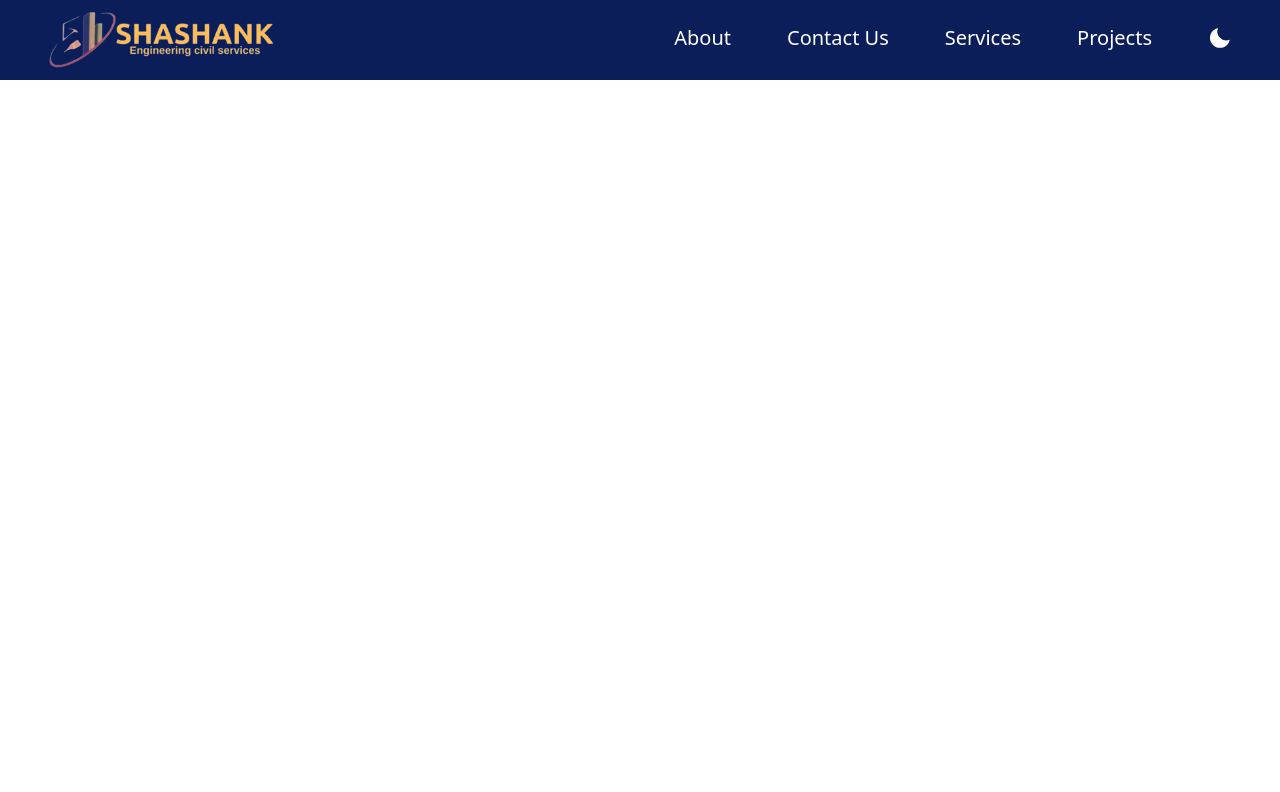
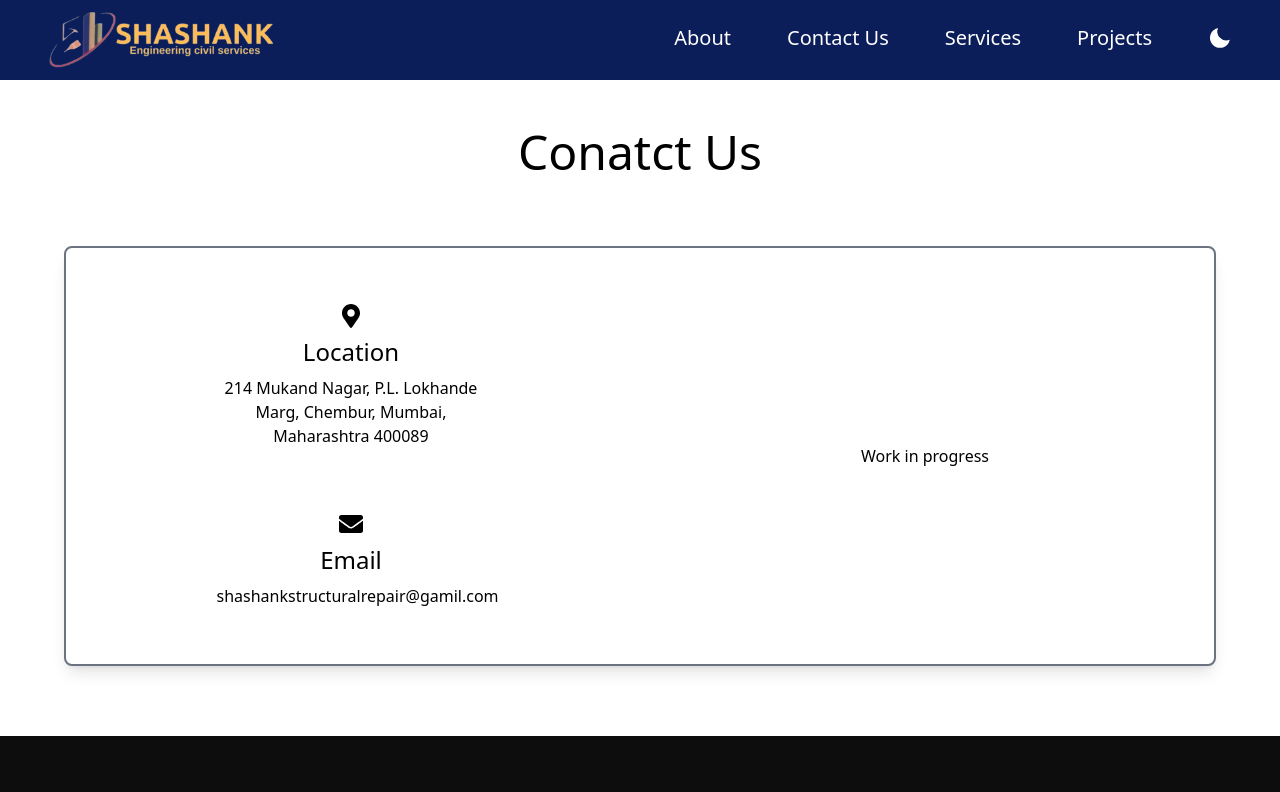
Before and after one commit to shail-27-singh-28/Shashank-Engineering-civil-services-webapp, a React (Vite) app in the folder frontend/: page /contact in a window 1280 px wide. Shown: the top 792 px of the page. Built offline with nearby package versions, Linux system fonts and the light colour scheme.

Commit message:
new page add

```diff
--- a/frontend/src/App.jsx
+++ b/frontend/src/App.jsx
@@ -10,6 +10,9 @@ import "aos/dist/aos.css";
 import Blog from "./components/Blogs/Blog.jsx";
 import Project from "./components/Project/ProjectComp.jsx";
 import Services from "./components/Services/Services.jsx";
+import About from "./components/About/About.jsx";
+import Footer from "./components/Footer/Footer.jsx";
+import Contact from "./components/Contact/ContactUs.jsx";
 
 const App = () => {
   React.useEffect(() => {
@@ -30,7 +33,11 @@ const App = () => {
           <Route path="/project" element={<Project />} />
           <Route path="/services" element={<Services />} />
           <Route path="/blog" element={<Blog />} />
+          <Route path="/about" element={<About />} />
+          <Route path="/contact" element={<Contact />} />
         </Routes>
+
+        <Footer />
       </Router>
     </div>
   );
--- /dev/null
+++ b/frontend/src/components/About/About.jsx
@@ -0,0 +1,43 @@
+import React from "react";
+import aboutUsImage from "../../assets/images/aboutImage.png";
+
+const About = () => {
+  return (
+    <>
+      <section className="flex justify-center items-center dark:bg-gray-900 bg-white h-screen py-10">
+        <div className="border-2 border-blue-500 flex flex-col md:flex-row bg-white rounded-lg shadow-lg max-w-6xl w-full overflow-hidden">
+          <div className="flex-1 p-4 dark:text-white dark:bg-gray-500">
+            <h1 className="text-center text-5xl mb-5">About Us</h1>
+            <p className="text-center text-lg leading-relaxed mb-5">
+              Shashank Enginee Civil Services is a leading turnkey provider in
+              structural strengthening repairs and retrofitting of all types of
+              civil engineering structures. Our key services include:
+            </p>
+
+            <ul className="list-none pl-5">
+              <li className="relative ml-5 mb-2 before:content-['💠'] before:left-0 before:text-yellow-500 before:text-lg">
+                Structural Repair & strengthening.
+              </li>
+              <li className="relative ml-5 mb-2 before:content-['💠'] before:left-0 before:text-yellow-500 before:text-lg">
+              Corrosion study & Cathodic protection.
+              </li>
+              <li className="relative ml-5 mb-2 before:content-['💠'] before:left-0 before:text-yellow-500 before:text-lg">
+                Retrofitting and Jacketing.
+              </li>
+            </ul>
+          </div>
+
+          <div className="flex-1 flex justify-center items-center dark:bg-gray-500 p-5">
+            <img
+              src={aboutUsImage}
+              alt="About us"
+              className="max-w-full h-auto rounded-lg"
+            />
+          </div>
+        </div>
+      </section>
+    </>
+  );
+};
+
+export default About;
--- a/frontend/src/components/Blogs/Blog.jsx
+++ b/frontend/src/components/Blogs/Blog.jsx
@@ -21,7 +21,7 @@ const Blog = () => {
   return (
     <div className="mainbody">
       <div>
-        <h1 className="projecthead">Our Blogs</h1>
+        <h1 className="projecthead dark:text-white">Our Blogs</h1>
       </div>
       <div className="slider">
         <div className="slide-track">
--- /dev/null
+++ b/frontend/src/components/Contact/ContactUs.jsx
@@ -0,0 +1,63 @@
+import React from "react";
+import {
+  FaEnvelope,
+  FaEvernote,
+  FaLocationArrow,
+  FaMap,
+  FaMapMarkedAlt,
+  FaMapMarkerAlt,
+  FaSearchLocation,
+} from "react-icons/fa";
+
+const Contact = () => {
+  return (
+    <>
+      <h1 className="text-center pt-12 text-5xl dark:text-white dark:bg-gray-900">Conatct Us</h1>
+      <section className="flex justify-center items-center dark:bg-gray-900 bg-white h-[70vh] py-10">
+        <div className="border-2 border-gray-500 flex flex-col md:flex-row bg-white rounded-lg shadow-lg max-w-6xl w-full overflow-hidden">
+          <div className="flex-1 p-4 dark:text-white dark:bg-gray-500">
+            <div className="flex items-center justify-center mt-10">
+              <a href="https://www.map.com">
+                <FaMapMarkerAlt
+                  className="text-2xl
+                     hover:text-black hover:animate-pulse duration-300"
+                />
+              </a>
+            </div>
+            <div>
+              <h2 className="text-center mt-2 text-2xl">Location</h2>
+            </div>
+            <div className="w-[50%] mx-auto text-center mt-2">
+              <a href="https://www.map.com">
+                214 Mukand Nagar, P.L. Lokhande Marg, Chembur, Mumbai,
+                Maharashtra 400089
+              </a>
+            </div>
+            <div className="flex items-center justify-center mt-16">
+              <a href="mailto:shashankstructuralrepair@gamil.com">
+                <FaEnvelope
+                  className="text-2xl
+                     hover:text-black hover:animate-ping duration-300"
+                />
+              </a>
+            </div>
+            <div className="w-[50%] mx-auto text-center mt-2 mb-10">
+              <a href="mailto:shashankstructuralrepair@gamil.com">
+              <h2 className="text-center mt-2 text-2xl">Email</h2>
+                <p className="dark:hover:text-gray-200 hover:text-blue-500 mt-2">
+                  shashankstructuralrepair@gamil.com
+                </p>
+              </a>
+            </div>
+          </div>
+
+          <div className="flex-1 flex justify-center items-center dark:text-white dark:bg-gray-500 p-5">
+            <h1>Work in progress</h1>
+          </div>
+        </div>
+      </section>
+    </>
+  );
+};
+
+export default Contact;
--- a/frontend/src/components/Home/Home.jsx
+++ b/frontend/src/components/Home/Home.jsx
@@ -4,7 +4,6 @@ import background from "../../assets/Video/backgroundvid.mp4";
 import BrandLogo from "../BrandLogo/BrandLogo";
 import Services from "../Services/Services";
 import AboutSlider from "../AboutSlider/AboutSlider";
-import Footer from "../Footer/Footer";
 import Project from "../Project/ProjectComp";
 
 const Home = () => {
@@ -47,10 +46,15 @@ const Home = () => {
                   I'm Shashank in the{" "}
                   <span className="text-primary">
                     {" "}
+
                     Shashank Engineering civil services
                   </span>
                 </h1>
-                <p data-aos="fade-up" data-aos-delay="300">
+                <p
+                  data-aos="fade-up"
+                  data-aos-delay="300"
+                  className="text-xl italic font-semibold text-gray-900 dark:text-white"
+                >
                   Innovative Architecture Design Meets Efficient Building
                   Maintenance. Seamless Integration of Design and Maintenance in
                   Modern Architecture Sustainable Building Solutions: Balancing
@@ -82,7 +86,6 @@ const Home = () => {
       <Services />
       <AboutSlider />
       <Project />
-      <Footer />
     </>
   );
 };
```
